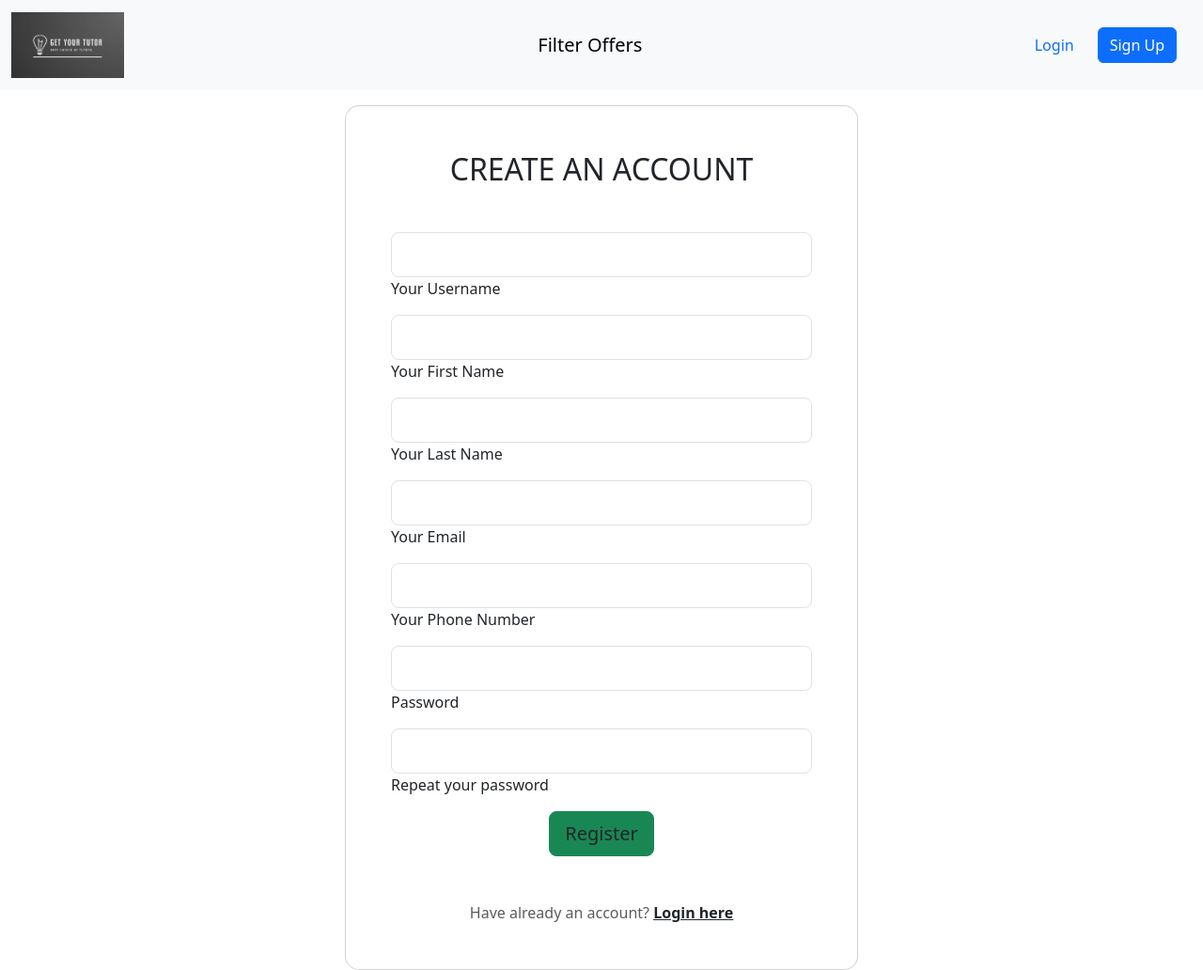
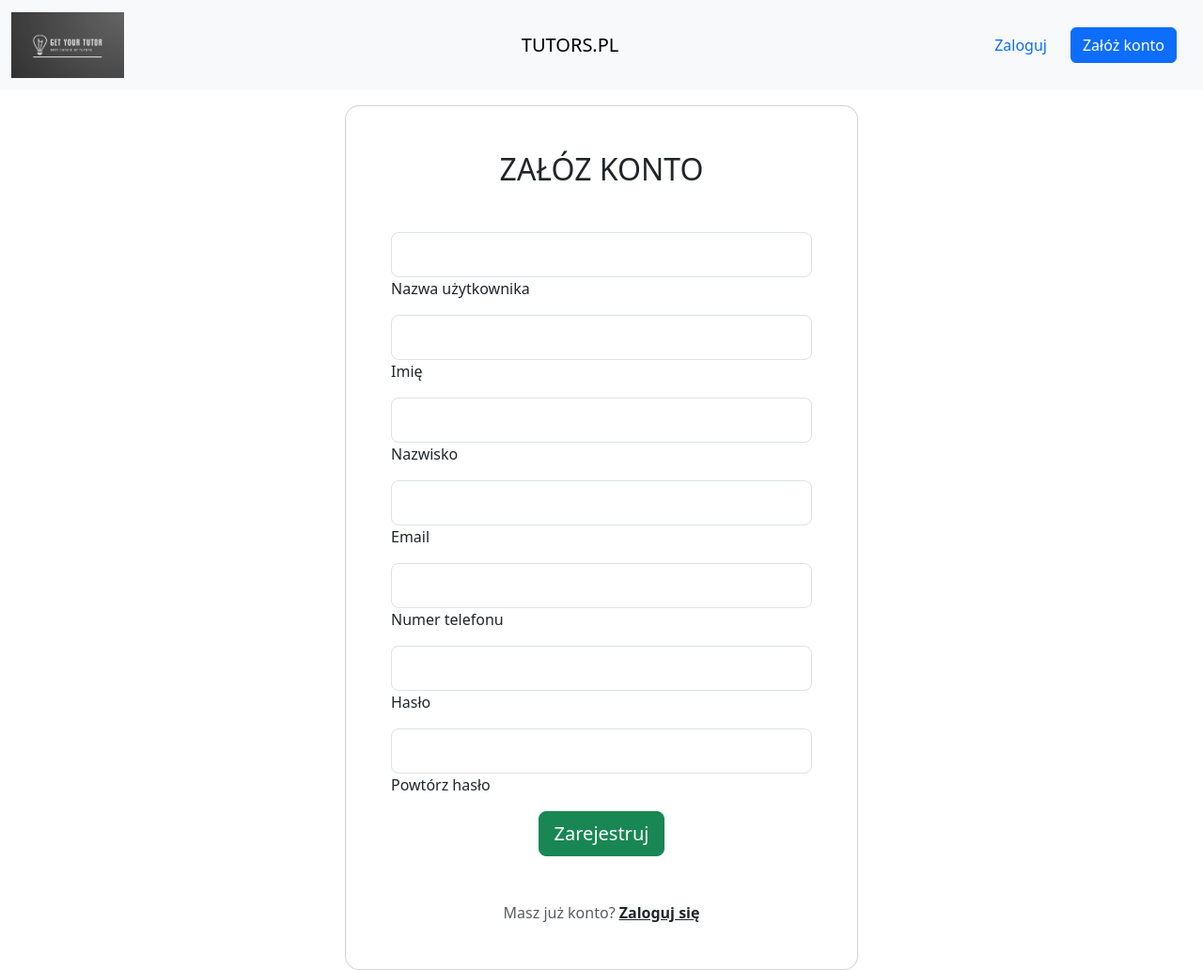
Before and after one commit to BARBUR02/Python-Webscraping-Project, a Django app: page /register/ in a window 1280 px wide. Shown: the whole page at 94% size. Run offline with Django 4.2, Linux system fonts and the light colour scheme; some libraries are stand-ins or nearby versions.

Commit message:
polish language on page

```diff
--- a/WebScraping/main/templates/main/base.html
+++ b/WebScraping/main/templates/main/base.html
@@ -5,7 +5,7 @@
     <meta charset="UTF-8">
     <meta http-equiv="X-UA-Compatible" content="IE=edge">
     <meta name="viewport" content="width=device-width, initial-scale=1.0">
-    <title>{% block title %}Scraping tutorial offers{% endblock %}</title>
+    <title>{% block title %}Znajdź swojego korepetytora - TUTORS.PL{% endblock %}</title>
 
     <link href="https://cdn.jsdelivr.net/npm/bootstrap@5.3.0-alpha3/dist/css/bootstrap.min.css" rel="stylesheet" integrity="sha384-KK94CHFLLe+nY2dmCWGMq91rCGa5gtU4mk92HdvYe+M/SXH301p5ILy+dN9+nJOZ" crossorigin="anonymous">
     <script defer src="https://cdn.jsdelivr.net/npm/bootstrap@5.3.0-alpha3/dist/js/bootstrap.bundle.min.js" integrity="sha384-ENjdO4Dr2bkBIFxQpeoTz1HIcje39Wm4jDKdf19U8gI4ddQ3GYNS7NTKfAdVQSZe" crossorigin="anonymous"></script>
@@ -22,27 +22,27 @@
           alt="our logo"
         />
       </a>
-      <a class="navbar-brand" style="margin-left:40px" href="{% url 'filter-page' %}">Filter Offers</a>
+      <a class="navbar-brand" style="margin-left:40px" href="{% url 'filter-page' %}">TUTORS.PL</a>
       <ul class="navbar-nav">
       {% if not user.is_authenticated %}
         <li class="nav-item">
-          <a href="{% url 'login' %}" class="btn btn-link px-3 me-2 text-decoration-none"> Login </a>
+          <a href="{% url 'login' %}" class="btn btn-link px-3 me-2 text-decoration-none"> Zaloguj </a>
         </li>
         <li class="nav-item">
-          <a  class="btn btn-primary me-3 text-decoration-none" href="{% url 'register' %}"> Sign Up </a>
+          <a  class="btn btn-primary me-3 text-decoration-none" href="{% url 'register' %}"> Załóż konto </a>
         </li>
       {% else %}
         <li class="nav-item dropdown">
           <a class="nav-link dropdown-toggle px-3 me-2" href="#" id="navbarDarkDropdownMenuLink" role="button" data-bs-toggle="dropdown" aria-expanded="false">
-            Manage
+            Zarządzaj
           </a>
           <ul class="dropdown-menu dropdown-menu-dark" aria-labelledby="navbarDarkDropdownMenuLink">
-            <li><a class="dropdown-item" href="{% url 'user-add-offer' %}">Add Offer</a></li>
-            <li><a class="dropdown-item" href="{% url 'user-offer-list' %}">Your Offers</a></li>
+            <li><a class="dropdown-item" href="{% url 'user-add-offer' %}">Dodaj ogłoszenie</a></li>
+            <li><a class="dropdown-item" href="{% url 'user-offer-list' %}">Twoje ogłoszenia</a></li>
           </ul>
         </li>
         <li class="nav-item">
-          <a class="btn btn-primary px-3 me-2 text-decoration-none" href="{% url 'logout' %}"> Sign out </a>
+          <a class="btn btn-primary px-3 me-2 text-decoration-none" href="{% url 'logout' %}"> Wyloguj </a>
         </li>
       </ul>
       {% endif %}
--- a/WebScraping/main/templates/main/register.html
+++ b/WebScraping/main/templates/main/register.html
@@ -10,43 +10,43 @@
         <div class="col-12 col-md-9 col-lg-7 col-xl-6">
           <div class="card" style="border-radius: 15px;">
             <div class="card-body p-5">
-              <h2 class="text-uppercase text-center mb-5">Create an account</h2>
+              <h2 class="text-uppercase text-center mb-5">Załóz konto</h2>
 
               <form method="post">
                 {% csrf_token %}
                 <div class="form-outline mb-2">
                   <input type="text" id="form3Example1cg" name="username" class="form-control form-control-lg"  required/>
-                  <label class="form-label" for="form3Example1cg" >Your Username</label>
+                  <label class="form-label" for="form3Example1cg" >Nazwa użytkownika</label>
                 </div>
 
                 <div class="form-outline mb-2">
                   <input type="text" name="first_name" id="form3Example4cdg" class="form-control form-control-lg" required/>
-                  <label class="form-label" for="form3Example4cdg">Your First Name</label>
+                  <label class="form-label" for="form3Example4cdg">Imię</label>
                 </div>
 
                 <div class="form-outline mb-2">
                   <input type="text" name="last_name" id="form3Example4cdg" class="form-control form-control-lg" required/>
-                  <label class="form-label" for="form3Example4cdg" >Your Last Name</label>
+                  <label class="form-label" for="form3Example4cdg" >Nazwisko</label>
                 </div>
 
                 <div class="form-outline mb-2">
                   <input type="email" name="email" id="form3Example3cg" class="form-control form-control-lg" required/>
-                  <label class="form-label" for="form3Example3cg">Your Email</label>
+                  <label class="form-label" for="form3Example3cg">Email</label>
                 </div>
 
                 <div class="form-outline mb-2">
                   <input type="text" name="phone_number" id="form3Example3cg" class="form-control form-control-lg" /required>
-                  <label class="form-label" for="form3Example3cg">Your Phone Number</label>
+                  <label class="form-label" for="form3Example3cg">Numer telefonu</label>
                 </div>
 
                 <div class="form-outline mb-2">
                   <input type="password"  name="password1" id="form3Example4cg" class="form-control form-control-lg" required/>
-                  <label class="form-label" for="form3Example4cg">Password</label>
+                  <label class="form-label" for="form3Example4cg">Hasło</label>
                 </div>
 
                 <div class="form-outline mb-2">
                   <input type="password" name="password2" id="form3Example4cdg" class="form-control form-control-lg" required/>
-                  <label class="form-label" for="form3Example4cdg">Repeat your password</label>
+                  <label class="form-label" for="form3Example4cdg">Powtórz hasło</label>
                 </div>
                 {% for field in registration_form %}
                   {% for error in  field.errors %}
@@ -64,12 +64,12 @@
 
                 <div class="d-flex justify-content-center">
                   <button type="submit"
-                    class="btn btn-success btn-block btn-lg gradient-custom-4 text-body">Register</button>
+                    class="btn btn-success btn-block btn-lg gradient-custom-4">Zarejestruj</button>
                 </div>
 
 
-                <p class="text-center text-muted mt-5 mb-0">Have already an account? <a href="{% url 'login' %}"
-                    class="fw-bold text-body"><u>Login here</u></a></p>
+                <p class="text-center text-muted mt-5 mb-0">Masz już konto? <a href="{% url 'login' %}"
+                    class="fw-bold text-body"><u>Zaloguj się</u></a></p>
 
               </form>
 
--- a/WebScraping/main/views.py
+++ b/WebScraping/main/views.py
@@ -1,5 +1,5 @@
 from django.shortcuts import render, redirect
-from django.http import HttpResponse, HttpResponseRedirect
+from django.http import HttpResponse
 from django.views.generic.list import ListView
 from django.contrib.auth import authenticate, login,logout
 
@@ -9,7 +9,6 @@ from django.contrib.auth.decorators import login_required
 from main.models import Offert, Announcement, CustomUser
 from main.filters import OfferFilter
 
-from itertools import chain
 
 def repair_locations(queryset):
         for offer in queryset:
@@ -22,10 +21,10 @@ def registerUser(request):
         return redirect('filter-page')
     context = {}
     if request.POST:
-        print("RECEIVED POST!!")
+        # print("RECEIVED POST!!")
         form = RegistrationForm(request.POST)
-        print(f'FORM: {form}')
-        print(f'Form is valid: {form.is_valid()}')
+        # print(f'FORM: {form}')
+        # print(f'Form is valid: {form.is_valid()}')
         if form.is_valid():
             form.save()
             email =  form.cleaned_data.get('email').lower()
@@ -47,7 +46,7 @@ def loginUser(request, *args, **kwargs):
         return redirect('filter-page')
     if request.POST:
         form = LoginForm(request.POST)
-        print(f"LOGIN, valid form: { form.is_valid()}, value: {form.cleaned_data}, form:{form} ")
+        # print(f"LOGIN, valid form: { form.is_valid()}, value: {form.cleaned_data}, form:{form} ")
         if form.is_valid():
             email = request.POST['email']
             password = request.POST['password']
@@ -156,6 +155,7 @@ def offer(request, offerId):
     if request.method == 'POST':
         number_hidden = False
         announcement.phone_check += 1
+        announcement.offer_check -= 1
         announcement.save()
 
     context = {
```
Also changed, not shown: WebScraping/main/templates/main/filter_page.html (+13 -5 lines), WebScraping/main/templates/main/login.html (+6 -6 lines).
